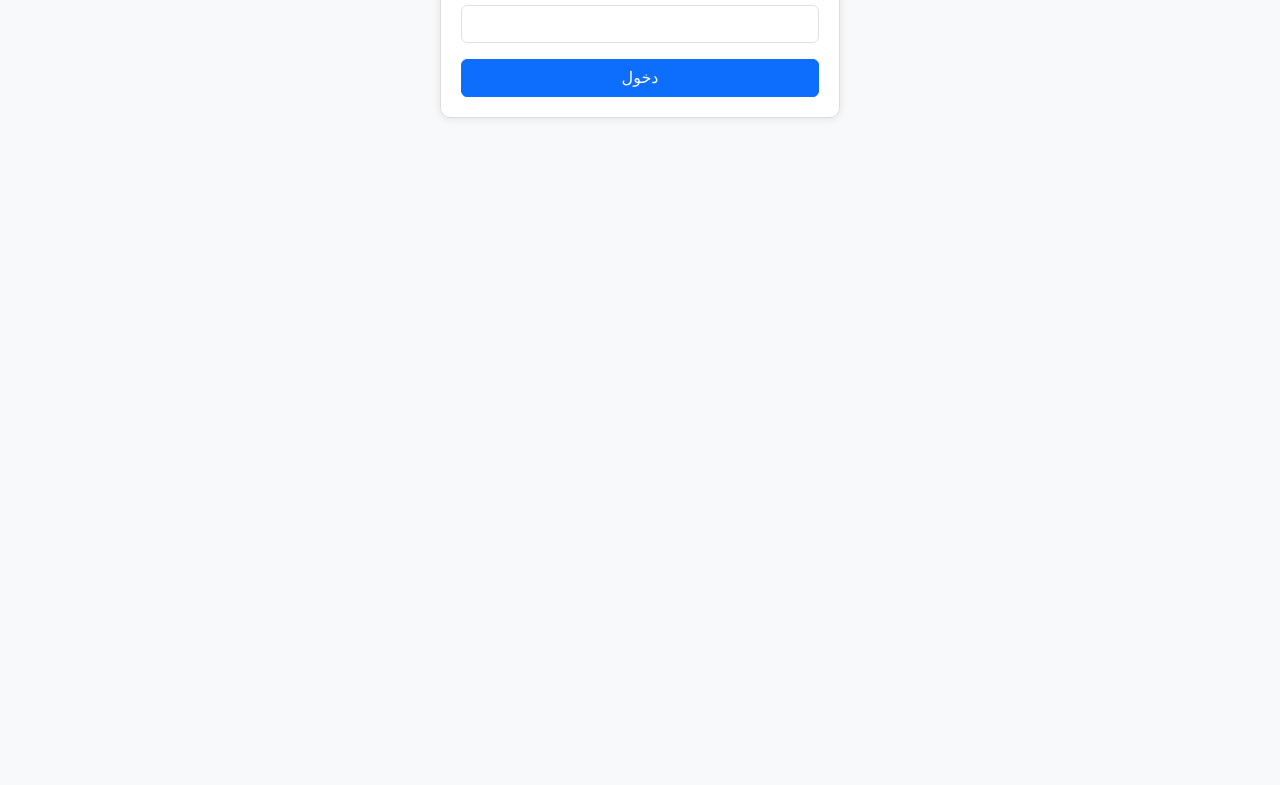
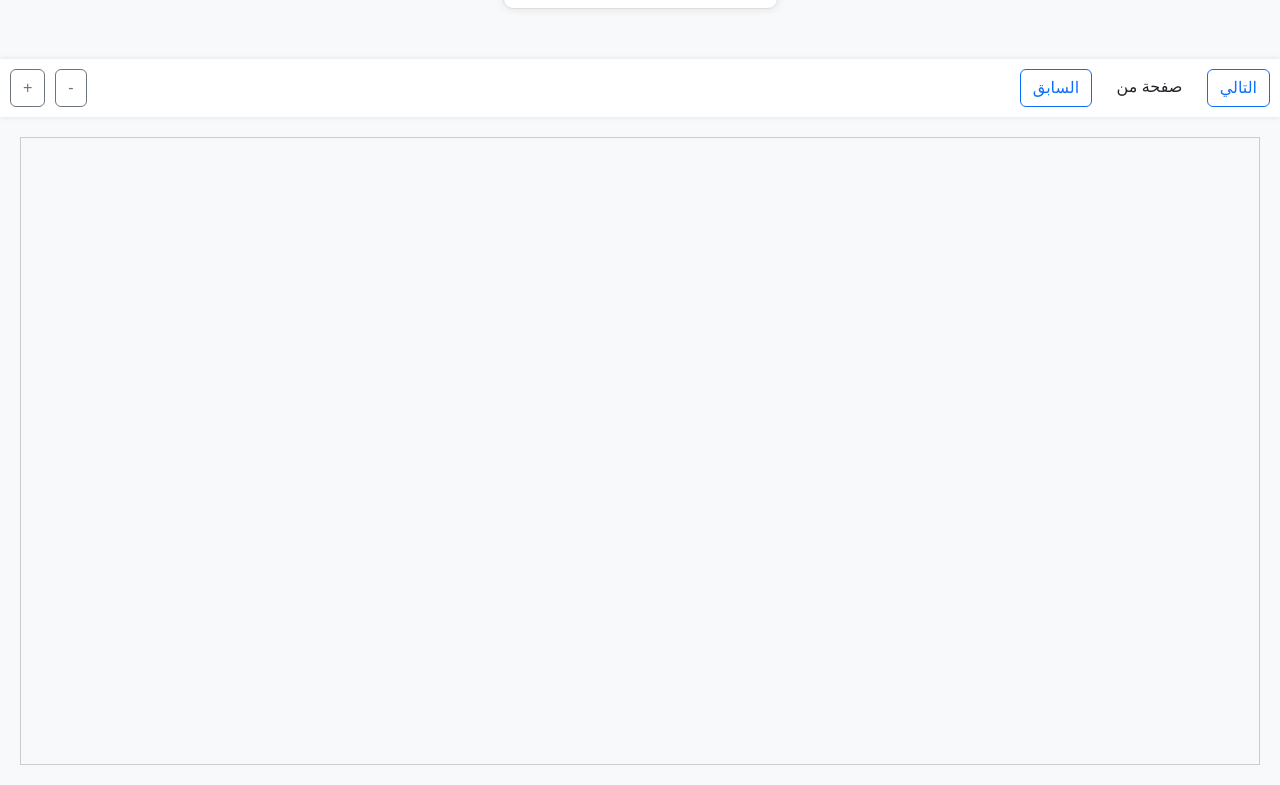
Before and after one commit to YounisDany/java, a plain HTML site: page index.html in a window 1280 px wide. Shown: the part 124-909 px from the top of the page. Before the commit the page ends 800 px from the top, so only its background shows below. Drawn offline with nearby package versions, Linux system fonts and the light colour scheme.

Commit message:
Update index.html

```diff
--- a/index.html
+++ b/index.html
@@ -18,6 +18,10 @@
             text-align: center;
             margin: 0;
             padding: 0;
+            height: 100vh;
+            display: flex;
+            flex-direction: column;
+            justify-content: center;
         }
 
         .login-form, .pdf-viewer {
@@ -30,10 +34,17 @@
 
         .pdf-viewer {
             display: none;
+            height: 100%;
+            width: 100%;
+            display: flex;
+            flex-direction: column;
         }
 
-        canvas {
+        #pdf-canvas {
             border: 1px solid #ccc;
+            margin: auto;
+            width: 100%;
+            height: 100%;
         }
 
         h1 {
@@ -50,8 +61,33 @@
             box-shadow: 0px 0px 10px rgba(0,0,0,0.1);
         }
 
+        .controls {
+            display: flex;
+            justify-content: space-between;
+            align-items: center;
+            padding: 10px;
+            background-color: #fff;
+            box-shadow: 0px 0px 5px rgba(0,0,0,0.1);
+            z-index: 2;
+        }
+
+        .zoom-buttons {
+            display: flex;
+            gap: 10px;
+        }
+
+        .page-number {
+            margin: 0 20px;
+        }
+
         .pdf-container {
             padding: 20px;
+            flex-grow: 1;
+        }
+
+        .pdf-container canvas {
+            max-width: 100%;
+            height: auto;
         }
 
         /* Animation for showing elements */
@@ -85,9 +121,21 @@
     </div>
 
     <!-- عارض PDF -->
-    <div class="pdf-viewer pdf-container animate__animated animate-fade-in">
-        <h2>عرض الـ PDF</h2>
+    <div class="pdf-viewer animate__animated animate-fade-in">
+        <div class="controls">
+            <div class="zoom-buttons">
+                <button id="zoom-in" class="btn btn-outline-secondary">+</button>
+                <button id="zoom-out" class="btn btn-outline-secondary">-</button>
+            </div>
+            <div>
+                <button id="prev-page" class="btn btn-outline-primary">السابق</button>
+                <span class="page-number">صفحة <span id="page-num"></span> من <span id="page-count"></span></span>
+                <button id="next-page" class="btn btn-outline-primary">التالي</button>
+            </div>
+        </div>
+        <div class="pdf-container">
             <canvas id="pdf-canvas"></canvas>
+        </div>
     </div>
 
     <!-- Bootstrap JS -->
@@ -133,39 +181,84 @@
             }
         });
 
-        // منع لقطة الشاشة
-        document.addEventListener('visibilitychange', function() {
-            if (document.visibilityState === 'hidden') {
-                document.body.style.filter = 'blur(10px)';
-            } else {
-                document.body.style.filter = 'none';
-            }
-        });
+        // إعدادات عرض الـ PDF
+        var pdfDoc = null,
+            pageNum = 1,
+            pageRendering = false,
+            pageNumPending = null,
+            scale = 1.5,
+            canvas = document.getElementById('pdf-canvas'),
+            ctx = canvas.getContext('2d');
 
-        // عرض الـ PDF باستخدام PDF.js
+        // تحميل ملف الـ PDF
         function displayPDF() {
             var url = 'n.pdf'; // وضع رابط الـ PDF هنا
 
-            var loadingTask = pdfjsLib.getDocument(url);
-            loadingTask.promise.then(function(pdf) {
-                pdf.getPage(1).then(function(page) {
-                    var scale = 1.5;
-                    var viewport = page.getViewport({scale: scale});
+            pdfjsLib.getDocument(url).promise.then(function(pdfDoc_) {
+                pdfDoc = pdfDoc_;
+                document.getElementById('page-count').textContent = pdfDoc.numPages;
+                renderPage(pageNum);
+            });
+        }
 
-                    var canvas = document.getElementById('pdf-canvas');
-                    var context = canvas.getContext('2d');
-
+        // عرض الصفحة المحددة
+        function renderPage(num) {
+            pageRendering = true;
+            pdfDoc.getPage(num).then(function(page) {
+                var viewport = page.getViewport({ scale: scale });
                 canvas.height = viewport.height;
                 canvas.width = viewport.width;
 
                 var renderContext = {
-                        canvasContext: context,
+                    canvasContext: ctx,
                     viewport: viewport
                 };
-                    page.render(renderContext);
+
+                var renderTask = page.render(renderContext);
+
+                renderTask.promise.then(function() {
+                    pageRendering = false;
+                    if (pageNumPending !== null) {
+                        renderPage(pageNumPending);
+                        pageNumPending = null;
+                    }
                 });
+
+                document.getElementById('page-num').textContent = num;
             });
         }
+
+        // التعامل مع التكبير
+        document.getElementById('zoom-in').addEventListener('click', function() {
+            scale += 0.1;
+            renderPage(pageNum);
+        });
+
+        // التعامل مع التصغير
+        document.getElementById('zoom-out').addEventListener('click', function() {
+            if (scale > 0.5) {
+                scale -= 0.1;
+                renderPage(pageNum);
+            }
+        });
+
+        // عرض الصفحة السابقة
+        document.getElementById('prev-page').addEventListener('click', function() {
+            if (pageNum <= 1) {
+                return;
+            }
+            pageNum--;
+            renderPage(pageNum);
+        });
+
+        // عرض الصفحة التالية
+        document.getElementById('next-page').addEventListener('click', function() {
+            if (pageNum >= pdfDoc.numPages) {
+                return;
+            }
+            pageNum++;
+            renderPage(pageNum);
+        });
     </script>
 
 </body>
```
Lines whose indentation alone changed are shown as unchanged.
